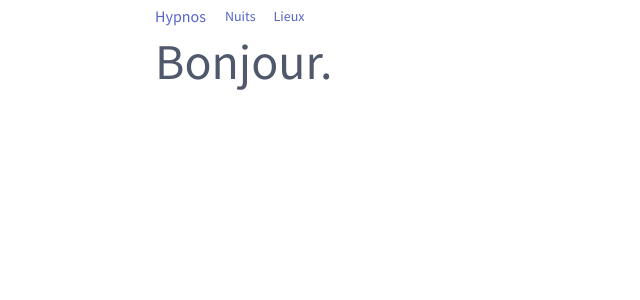
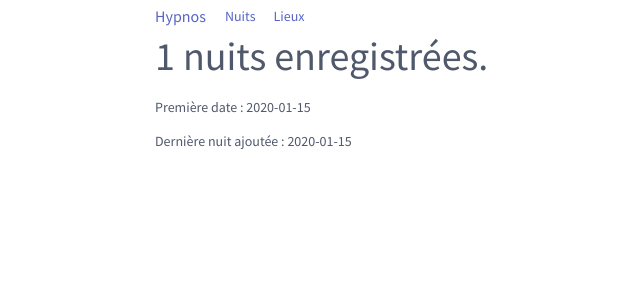
Before and after one commit to VJean/hypnos, a Flask app: page / in a window 1280 px wide. Shown: the top 300 px of the page, without its empty margins (5-645 px from the left). Run offline with Flask 2, Linux system fonts and the light colour scheme; tables that the repository leaves empty hold one stand-in row (values such as "Sample post").

Commit message:
Minimal stats on the homepage

```diff
--- a/app/templates/index.html
+++ b/app/templates/index.html
@@ -1,5 +1,10 @@
 {% extends "base.html" %}
 {% block title %}Welcome{% endblock %}
 {% block content %}
-    <h1>Bonjour.</h1>
+    <h2>{{nb_nights}} nuits enregistrées.</h2>
+    <p>Première date : {{first_date}}</p>
+    <p>Dernière nuit ajoutée : {{last_date}}</p>
+    {%- if nbmissing > 0 %}
+    <p>Il manque {{nbmissing}} entrée(s) entre la première et la dernière nuit.</p>
+    {%- endif %}
 {% endblock %}
--- a/app/views.py
+++ b/app/views.py
@@ -26,7 +26,12 @@ def load_user(username):
 
 @app.route('/')
 def homepage():
-    return render_template('index.html')
+    nights = Night.query.order_by(Night.day).all()
+    nb = len(nights)
+    first = nights[0].day
+    last = nights[-1].day
+    nbmissing = nb - (last - first).days - 1
+    return render_template('index.html', nb_nights=nb, first_date=first, last_date=last, nbmissing=nbmissing)
 
 
 @app.route('/login', methods=['GET', 'POST'])
```
